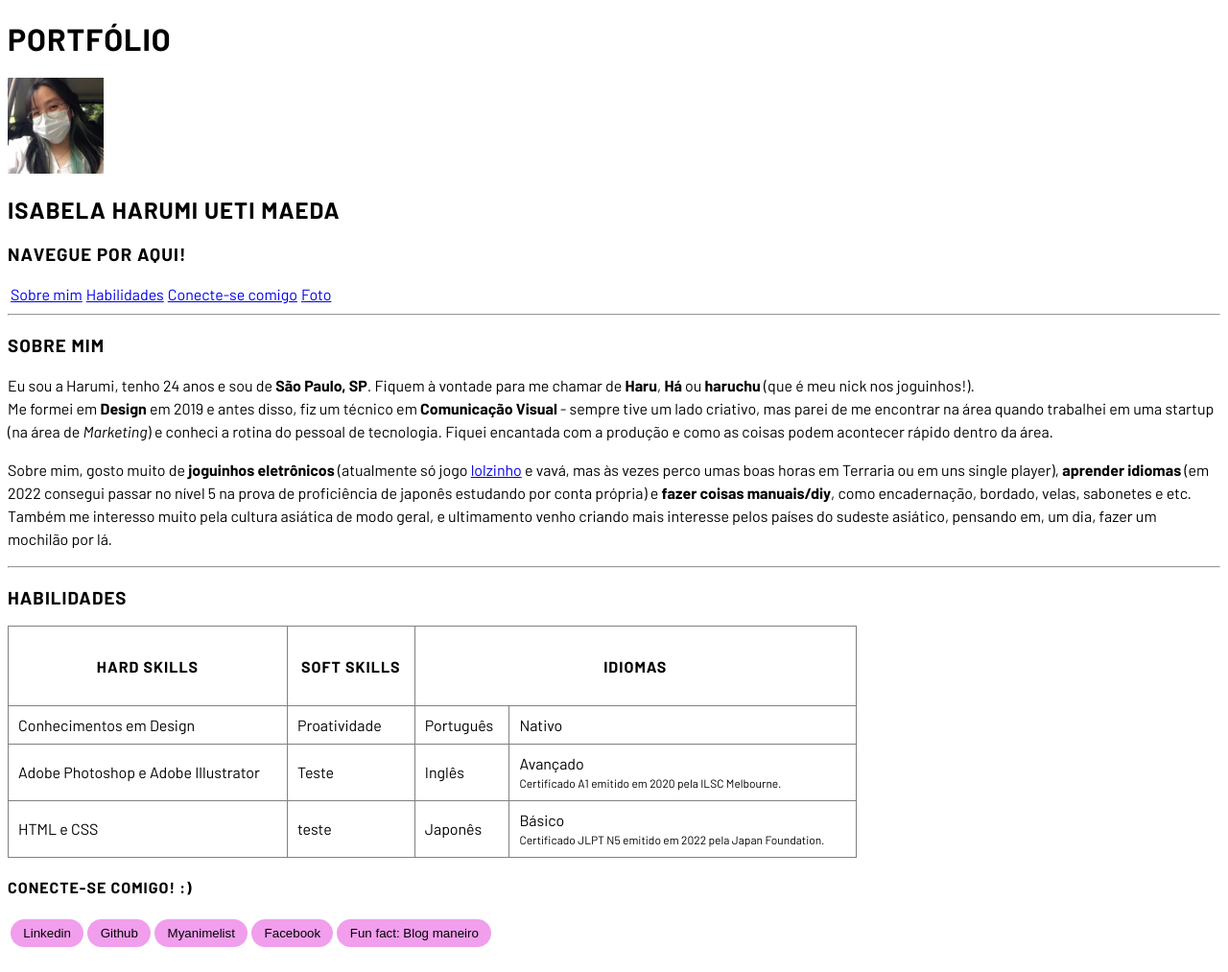
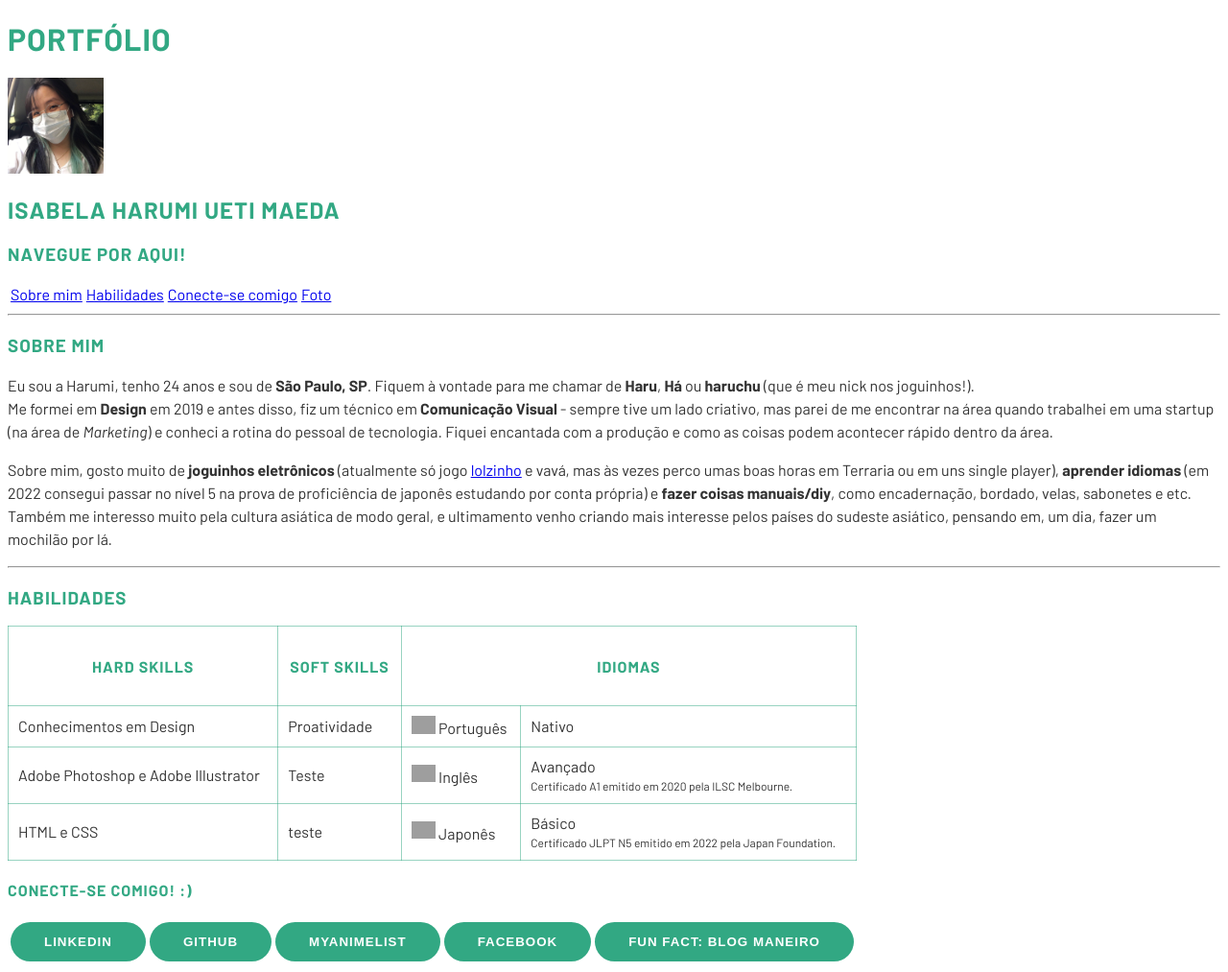
Before and after one commit to harumimaeda/trybe-portfolio, a plain HTML site: page index.html in a window 1280 px wide. Shown: the whole page at 96% size. Drawn offline with Linux system fonts and the light colour scheme; grey boxes are pictures that could not be loaded.

Commit message:
Ajusta o CSS - cores, botoes

```diff
--- a/index.html
+++ b/index.html
@@ -8,7 +8,7 @@
     <link rel="preconnect" href="https://fonts.googleapis.com">
     <link rel="preconnect" href="https://fonts.gstatic.com" crossorigin>
     <link href="https://fonts.googleapis.com/css2?family=Barlow:ital,wght@0,300;0,400;0,700;1,300;1,400;1,800&display=swap" rel="stylesheet">
-    <link rel="stylesheet" href="/style.css">
+    <link rel="stylesheet" type="text/css" href="style.css">
 
   </head>
   <body>
@@ -47,20 +47,20 @@
       <tr>
         <td>Conhecimentos em Design</td>
         <td>Proatividade</td>
-        <td>Português</td>
+        <td><img src="https://emojipedia-us.s3.dualstack.us-west-1.amazonaws.com/thumbs/120/apple/285/flag-brazil_1f1e7-1f1f7.png" width="25px"> Português</td>
         <td>Nativo</td>
       </tr>
       <tr>
         <td>Adobe Photoshop e Adobe Illustrator</td>
         <td>Teste</td>
-        <td>Inglês</td>
+        <td><img src="https://emojipedia-us.s3.dualstack.us-west-1.amazonaws.com/thumbs/120/apple/285/flag-united-states_1f1fa-1f1f8.png" width="25px"> Inglês</td>
         <td>Avançado<br>
           <span class="meta">Certificado A1 emitido em 2020 pela ILSC Melbourne.</span></td>
       </tr>
       <tr>
         <td>HTML e CSS</td>
         <td>teste</td>
-        <td>Japonês</td>
+        <td><img src="https://emojipedia-us.s3.dualstack.us-west-1.amazonaws.com/thumbs/120/apple/285/flag-japan_1f1ef-1f1f5.png" width="25px"> Japonês</td>
         <td>Básico<br>
           <span class="meta">Certificado JLPT N5 emitido em 2022 pela Japan Foundation.</span></td>
       </tr>
--- a/style.css
+++ b/style.css
@@ -1,5 +1,7 @@
 body{
     font-family: Barlow, 'Segoe UI', Tahoma, Geneva, Verdana, sans-serif;
+    color: rgb(51, 51, 51);
+    font-size: 16px;
 }
 
 p{
@@ -13,18 +15,23 @@ strong{
 h1, h2, h3, h4, h5, h6{
     text-transform: uppercase;
     letter-spacing: 1px;
+    color: #32a883;
 }
 
 button{
-    padding: 0.5em 1em;
+    padding: 13px 35px;
     border-radius: 99px;
     border: none;
-    background-color: rgb(241, 158, 237);
+    background-color: #32a883;
+    color: white;
+    font-weight: 600;
+    letter-spacing: 1px;
+    text-transform: uppercase;
 }
 
 
 button:hover{
-    background-color:rgb(207, 106, 202);
+    background-color:#208565;
 }
 
 .meta{
@@ -35,9 +42,11 @@ button:hover{
 #habilidades{
     border-collapse: collapse;
     width: 70%;
+    vertical-align: middle;
+    height: 80px;
 }
 
 #habilidades td, th{
-    border: 1px solid grey;
+    border: 1px solid #32a88380;
     padding: 10px;
 }
```
